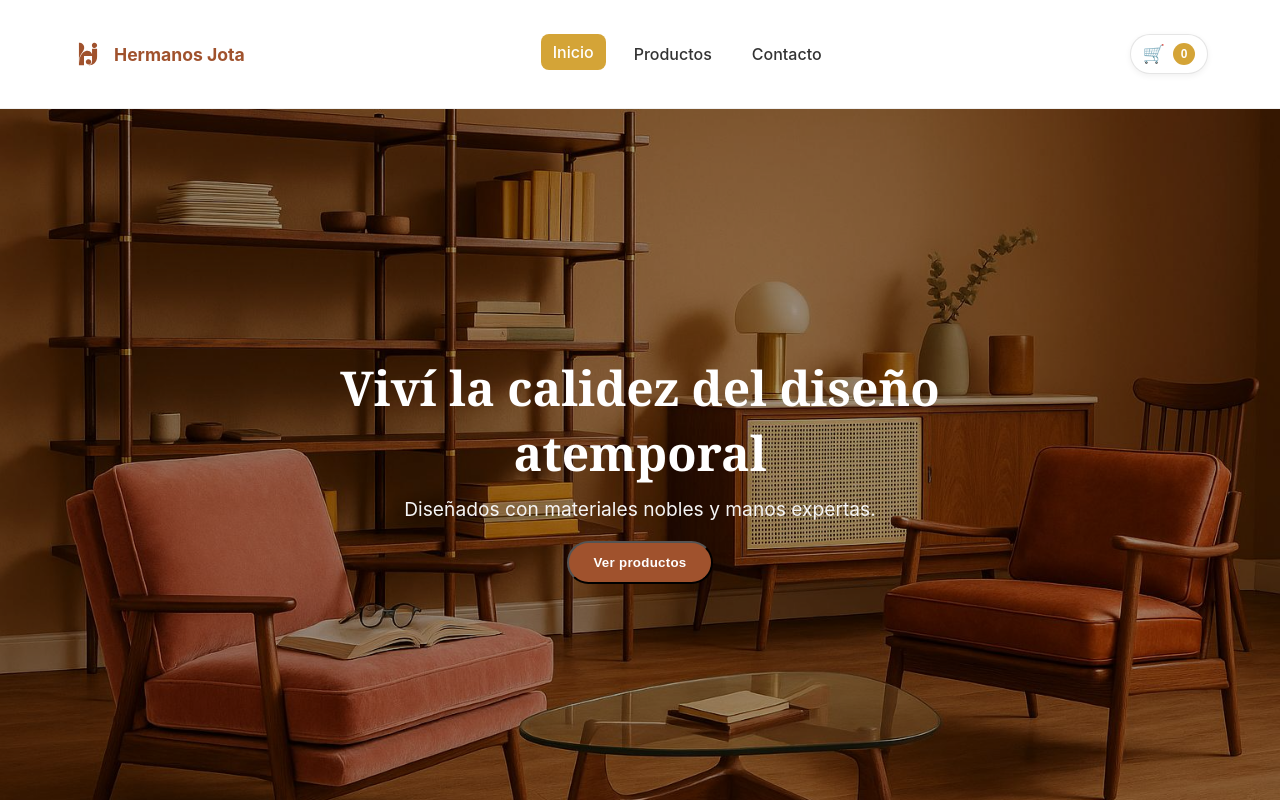
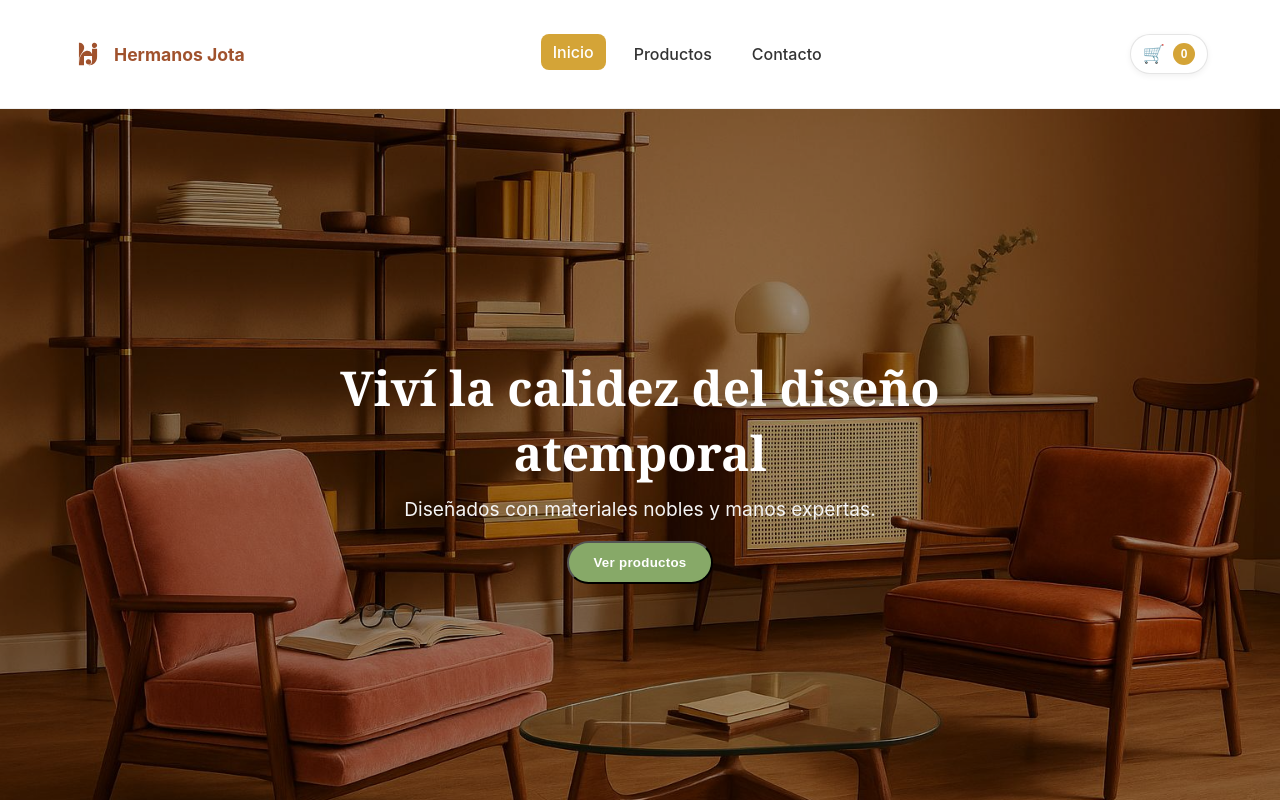
Before and after one commit to Antonioo-Wu/E-commerce-Muebler-a-Hermanos-Jota-Grupo-4, a React (Create React App) app in the folder client/: page / in a window 1280 px wide. In both pictures the pointer is over the button "Ver productos". Shown: the top 800 px of the page. Built offline with nearby package versions, Linux system fonts and the light colour scheme; no server answers.

Commit message:
style: hover botones + pointer

```diff
--- a/client/src/pages/Home.css
+++ b/client/src/pages/Home.css
@@ -9,8 +9,9 @@
   font-weight: 600;
   letter-spacing: .02em;
   transition: background .2s ease, filter .15s ease;
+  cursor: pointer;
 }
-.home-page .btn-primary:hover{ background: var(--color-primary, #6b4f2a); }
+.home-page .btn-primary:hover{ background: var(--color-secondary); }
 
 
 /*  Hero*/
@@ -76,7 +77,7 @@
   gap: 8px;
 }
 
-.home-page .detalle-button:hover{ background:#e6e6e6; }
+.home-page .detalle-button:hover{ background: var(--color-secondary); }
 
 /* CTA inferior */
 .destacados-cta{ text-align:center; margin-top:40px; }
```
